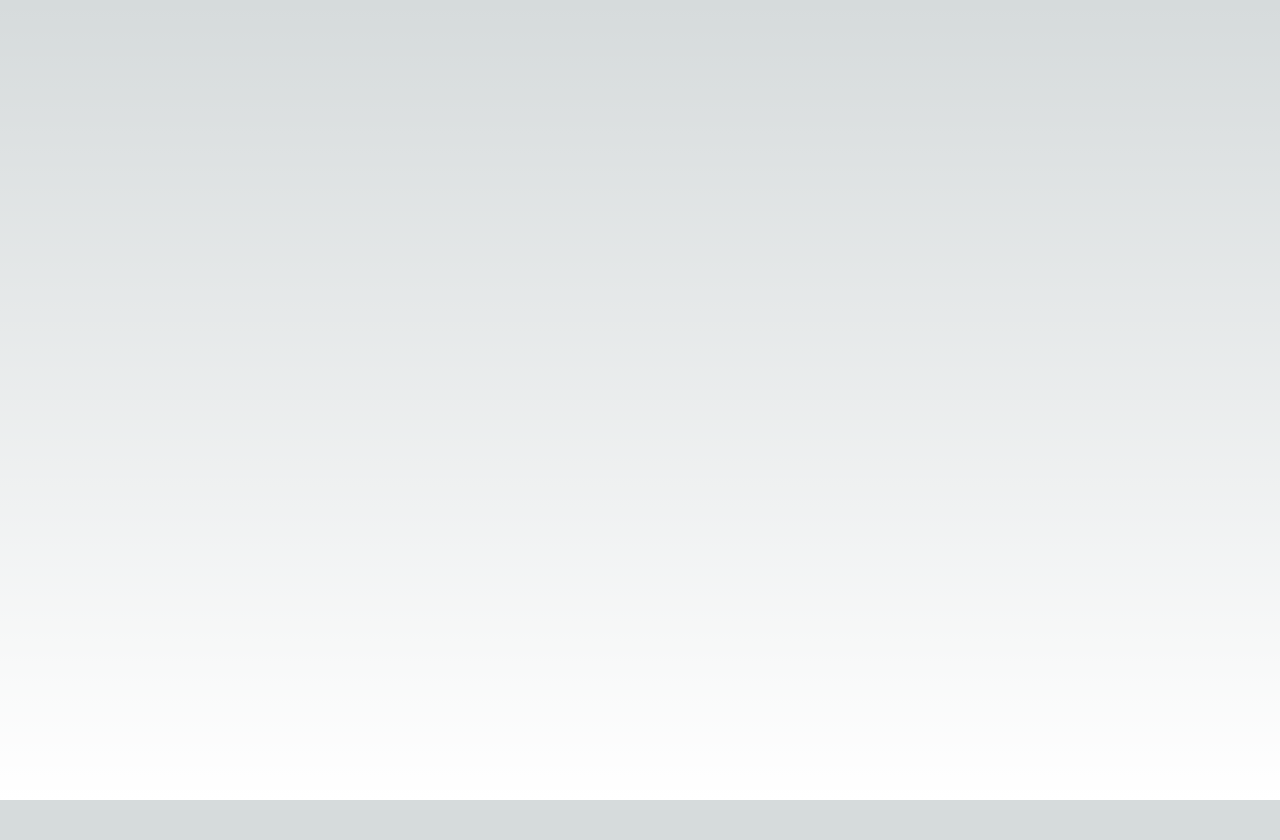
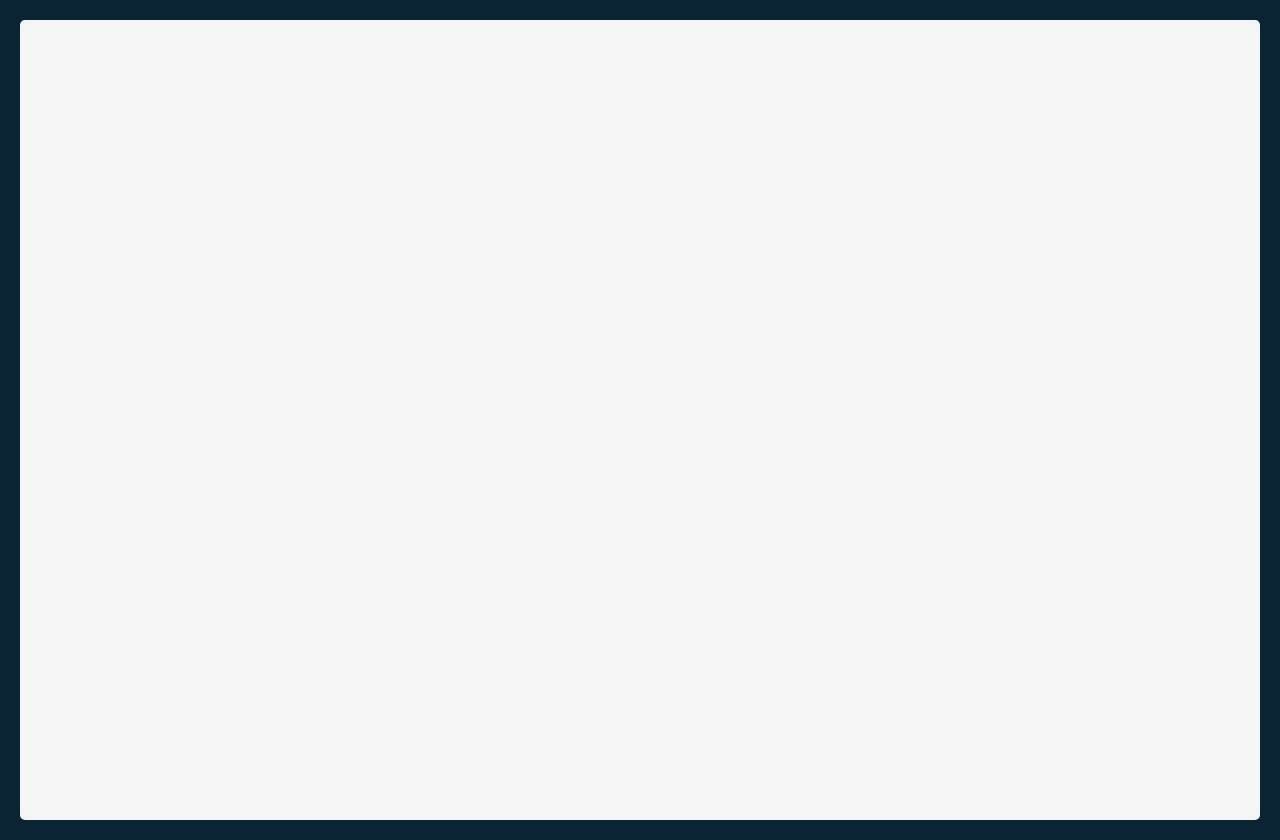
Before and after one commit to FrancescoSciab/Tenzies, a Next.js app in the folder tenzies-app/: page / in a window 1280 px wide. Before the commit the page ends 800 px from the top, so only its background shows below. Built offline with nearby package versions, Linux system fonts and the light colour scheme.

Commit message:
background

```diff
--- a/tenzies-app/src/pages/index.js
+++ b/tenzies-app/src/pages/index.js
@@ -1,5 +1,4 @@
 import Head from 'next/head'
-
 import { Inter } from 'next/font/google'
 import styles from '@/styles/Home.module.css'
 
--- a/tenzies-app/src/styles/globals.css
+++ b/tenzies-app/src/styles/globals.css
@@ -1,98 +1,20 @@
-:root {
-  --max-width: 1100px;
-  --border-radius: 12px;
-  --font-mono: ui-monospace, Menlo, Monaco, 'Cascadia Mono', 'Segoe UI Mono',
-    'Roboto Mono', 'Oxygen Mono', 'Ubuntu Monospace', 'Source Code Pro',
-    'Fira Mono', 'Droid Sans Mono', 'Courier New', monospace;
-
-  --foreground-rgb: 0, 0, 0;
-  --background-start-rgb: 214, 219, 220;
-  --background-end-rgb: 255, 255, 255;
-
-  --primary-glow: conic-gradient(
-    from 180deg at 50% 50%,
-    #16abff33 0deg,
-    #0885ff33 55deg,
-    #54d6ff33 120deg,
-    #0071ff33 160deg,
-    transparent 360deg
-  );
-  --secondary-glow: radial-gradient(
-    rgba(255, 255, 255, 1),
-    rgba(255, 255, 255, 0)
-  );
-
-  --tile-start-rgb: 239, 245, 249;
-  --tile-end-rgb: 228, 232, 233;
-  --tile-border: conic-gradient(
-    #00000080,
-    #00000040,
-    #00000030,
-    #00000020,
-    #00000010,
-    #00000010,
-    #00000080
-  );
-
-  --callout-rgb: 238, 240, 241;
-  --callout-border-rgb: 172, 175, 176;
-  --card-rgb: 180, 185, 188;
-  --card-border-rgb: 131, 134, 135;
-}
-
-@media (prefers-color-scheme: dark) {
-  :root {
-    --foreground-rgb: 255, 255, 255;
-    --background-start-rgb: 0, 0, 0;
-    --background-end-rgb: 0, 0, 0;
-
-    --primary-glow: radial-gradient(rgba(1, 65, 255, 0.4), rgba(1, 65, 255, 0));
-    --secondary-glow: linear-gradient(
-      to bottom right,
-      rgba(1, 65, 255, 0),
-      rgba(1, 65, 255, 0),
-      rgba(1, 65, 255, 0.3)
-    );
-
-    --tile-start-rgb: 2, 13, 46;
-    --tile-end-rgb: 2, 5, 19;
-    --tile-border: conic-gradient(
-      #ffffff80,
-      #ffffff40,
-      #ffffff30,
-      #ffffff20,
-      #ffffff10,
-      #ffffff10,
-      #ffffff80
-    );
-
-    --callout-rgb: 20, 20, 20;
-    --callout-border-rgb: 108, 108, 108;
-    --card-rgb: 100, 100, 100;
-    --card-border-rgb: 200, 200, 200;
-  }
-}
-
 * {
   box-sizing: border-box;
   padding: 0;
   margin: 0;
 }
 
-html,
 body {
   max-width: 100vw;
-  overflow-x: hidden;
+  margin: 0;
+  background-color: #0B2434;
+  padding: 20px;
 }
 
-body {
-  color: rgb(var(--foreground-rgb));
-  background: linear-gradient(
-      to bottom,
-      transparent,
-      rgb(var(--background-end-rgb))
-    )
-    rgb(var(--background-start-rgb));
+main {
+  background-color: #F5F5F5;
+  height: 400px;
+  border-radius: 5px;
 }
 
 a {
```
